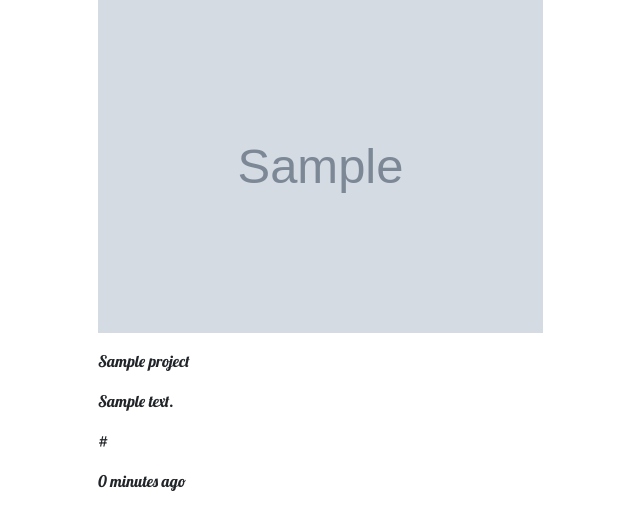
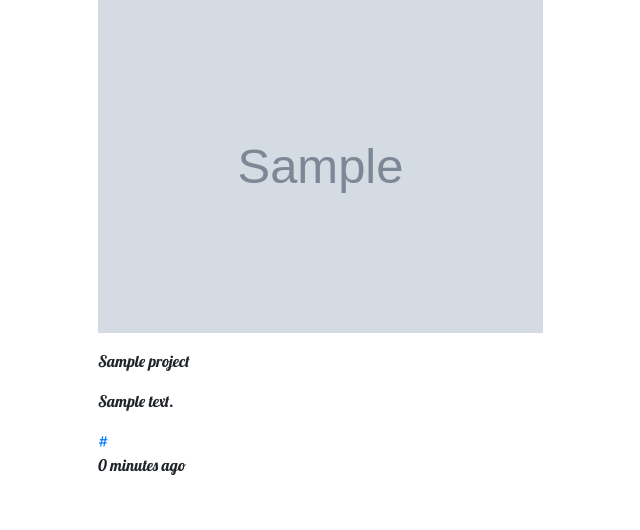
Before and after one commit to IreneMercy/Project-Review, a Django app: template Awards/templates/project.html in a window 1280 px wide. Shown: the part 190-720 px from the top of the page, without its empty margins (177-817 px from the left). Run offline with Django 3.2, Linux system fonts and the light colour scheme; the template is opened without the code that fills it: most values are stand-ins (such as "Sample title", 1, 10 or a date in 2020); grey boxes marked "Sample" are stand-in pictures; some libraries are stand-ins or nearby versions.

Commit message:
create project template to display specific project

```diff
--- a/Awards/templates/project.html
+++ b/Awards/templates/project.html
@@ -7,7 +7,7 @@
                 <div class="col-md-2"></div>
                 <div class="col-md-5">
                   <div class="profile-image">
-                    <img class="profile-image" src="{{ user.profile.image.url }}" alt="img">
+                    <img class="profile-image" src="{{ user.profile.image.url }}" alt="img" height="100p">
                   </div>
                   <div class="project-author">
                     <h5 class="account-header mb-2">{{project.author}}</h5>
@@ -15,7 +15,7 @@
                   <img  src="{{project.image.url}}" class=" mt-2 w-100" alt="">
                   <p class="mt-3">{{project.title}}</p>
                   <p class="mt-3">{{project.description}}</p>
-                  <p class="mt-3">{{project.link}}</p>
+                  <a href="{{project.link}}">{{project.link}}</a>
 
                   <p>{{project.created_date|timesince}} ago</p>
 
```
